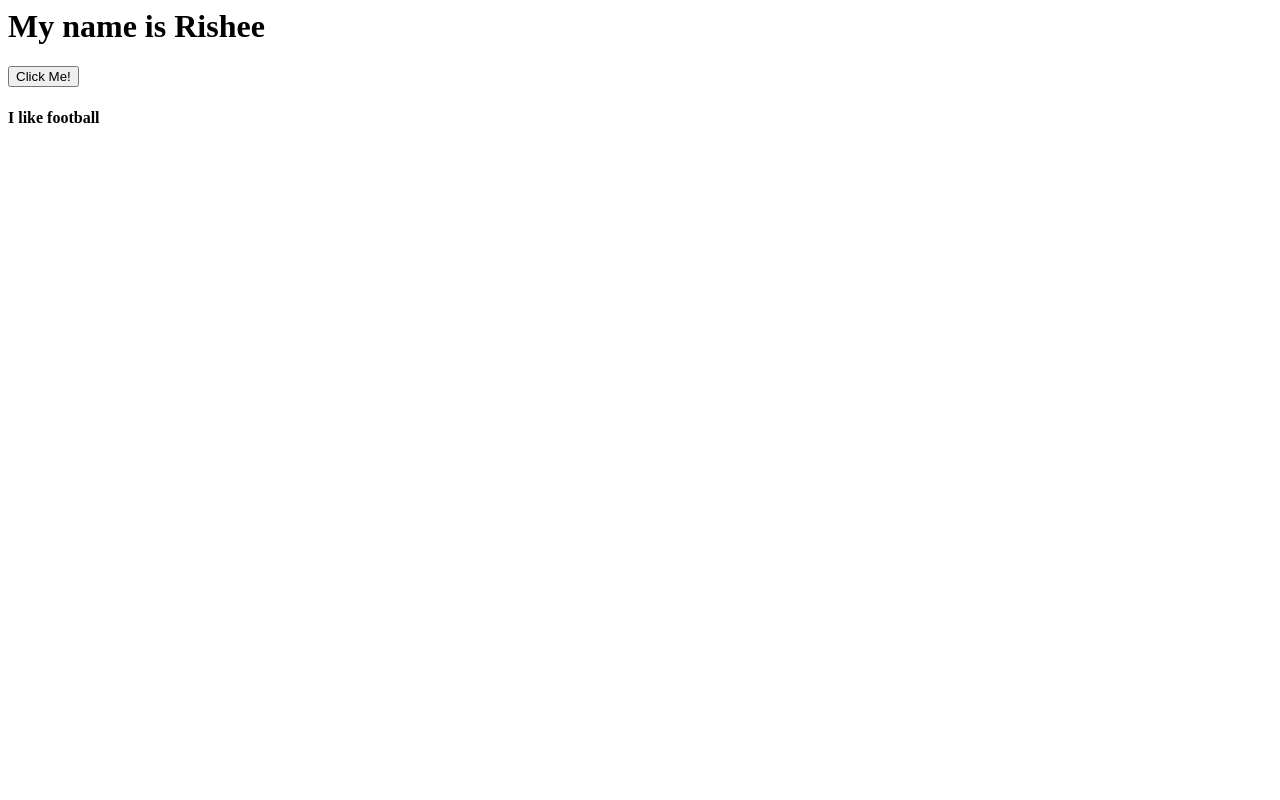
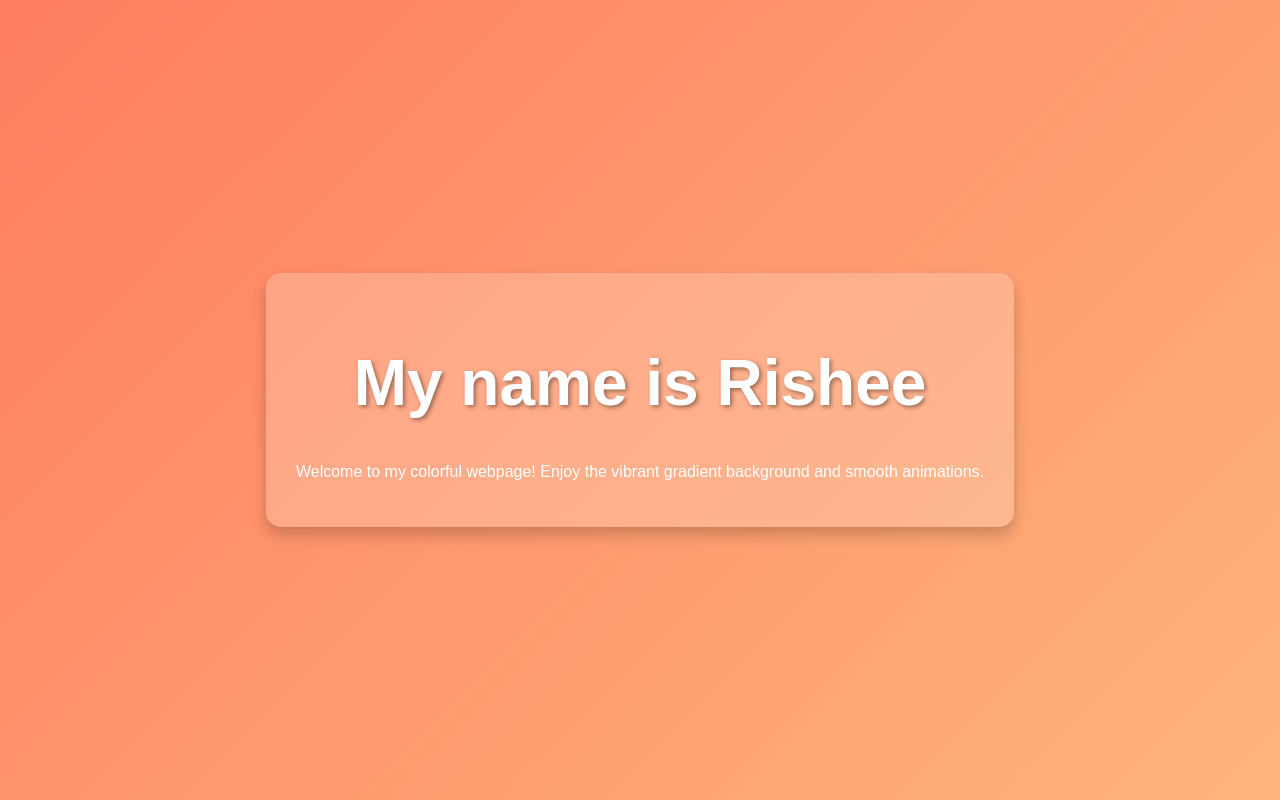
Before and after one commit to RisheeChandra/PasswordGenerator, a plain HTML site: page index.html in a window 1280 px wide. Drawn offline with Linux system fonts and the light colour scheme.

Commit message:
Add files via upload

```diff
--- a/index.html
+++ b/index.html
@@ -1,4 +1,49 @@
-<!Doctype >
-<h1>My name is Rishee</h1>
-<button> Click Me! </button>
-<h4>I like football</h4>
+<!DOCTYPE html>
+<html lang="en">
+<head>
+    <meta charset="UTF-8">
+    <meta name="viewport" content="width=device-width, initial-scale=1.0">
+    <title>Colorful Page</title>
+    <style>
+        body {
+            margin: 0;
+            padding: 0;
+            font-family: 'Arial', sans-serif;
+            background: linear-gradient(135deg, #ff7e5f, #feb47b);
+            color: white;
+            display: flex;
+            justify-content: center;
+            align-items: center;
+            height: 100vh;
+        }
+
+        h1 {
+            font-size: 4em;
+            text-shadow: 2px 2px 4px rgba(0, 0, 0, 0.4);
+            color: #fff;
+        }
+
+        .container {
+            text-align: center;
+            background: rgba(255, 255, 255, 0.2);
+            padding: 30px;
+            border-radius: 15px;
+            box-shadow: 0 8px 15px rgba(0, 0, 0, 0.2);
+            transition: 0.3s ease-in-out;
+        }
+
+        .container:hover {
+            transform: scale(1.05);
+            box-shadow: 0 12px 20px rgba(0, 0, 0, 0.3);
+        }
+    </style>
+</head>
+<body>
+
+    <div class="container">
+        <h1>My name is Rishee</h1>
+        <p>Welcome to my colorful webpage! Enjoy the vibrant gradient background and smooth animations.</p>
+    </div>
+
+</body>
+</html>
```
